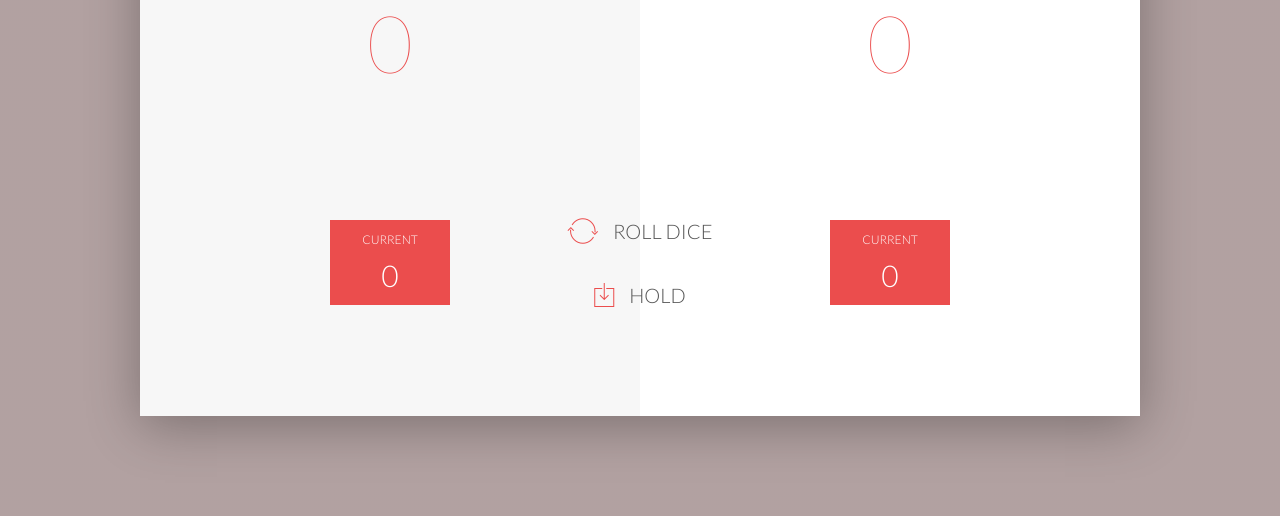
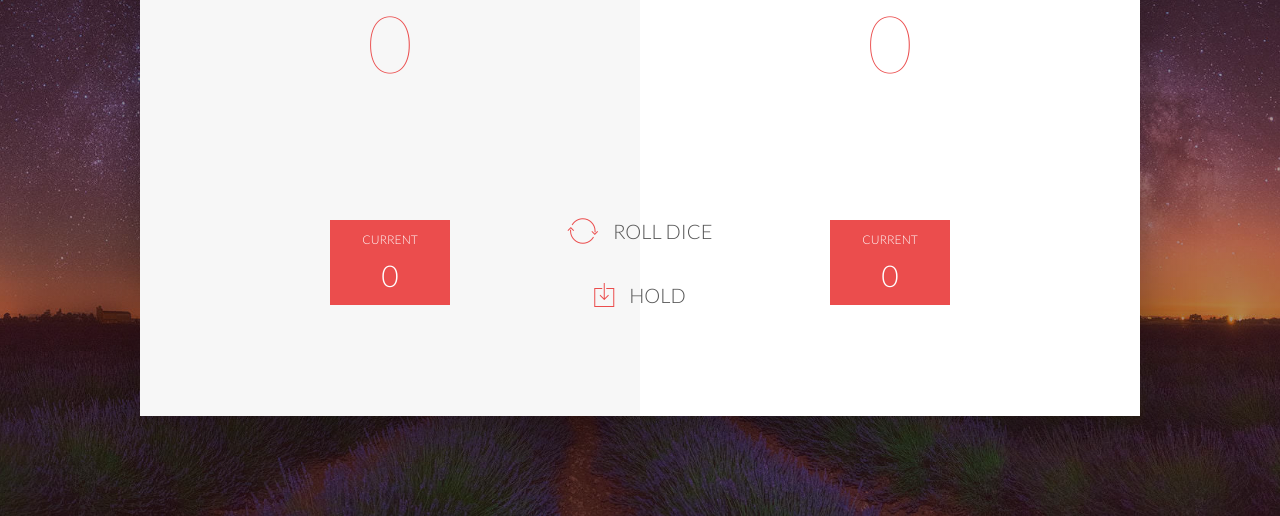
Before and after one commit to rahulsharmaaa/diceGame, a plain HTML site: page index.html in a window 1280 px wide. Shown: the part 284-800 px from the top of the page. Drawn offline with nearby package versions, Linux system fonts and the light colour scheme.

Commit message:
Updated IMG urls

```diff
--- a/style.css
+++ b/style.css
@@ -16,7 +16,7 @@
 }
 
 body {
-    background-image: linear-gradient(rgba(62, 20, 20, 0.4), rgba(62, 20, 20, 0.4)), url(back.jpg);
+    background-image: linear-gradient(rgba(62, 20, 20, 0.4), rgba(62, 20, 20, 0.4)), url(img/back.jpg);
     background-size: cover;
     background-position: center;
     font-family: Lato;
```
